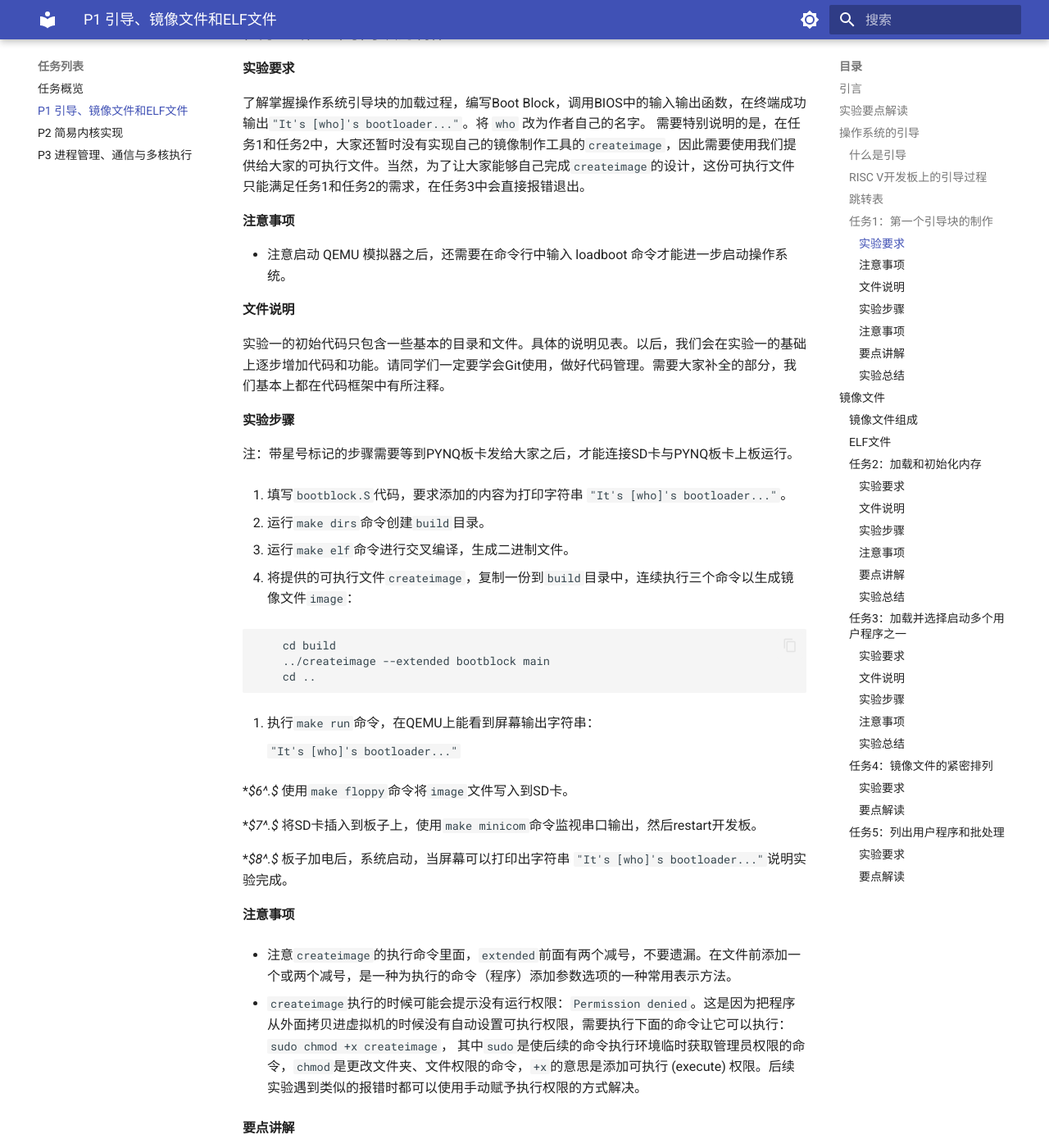
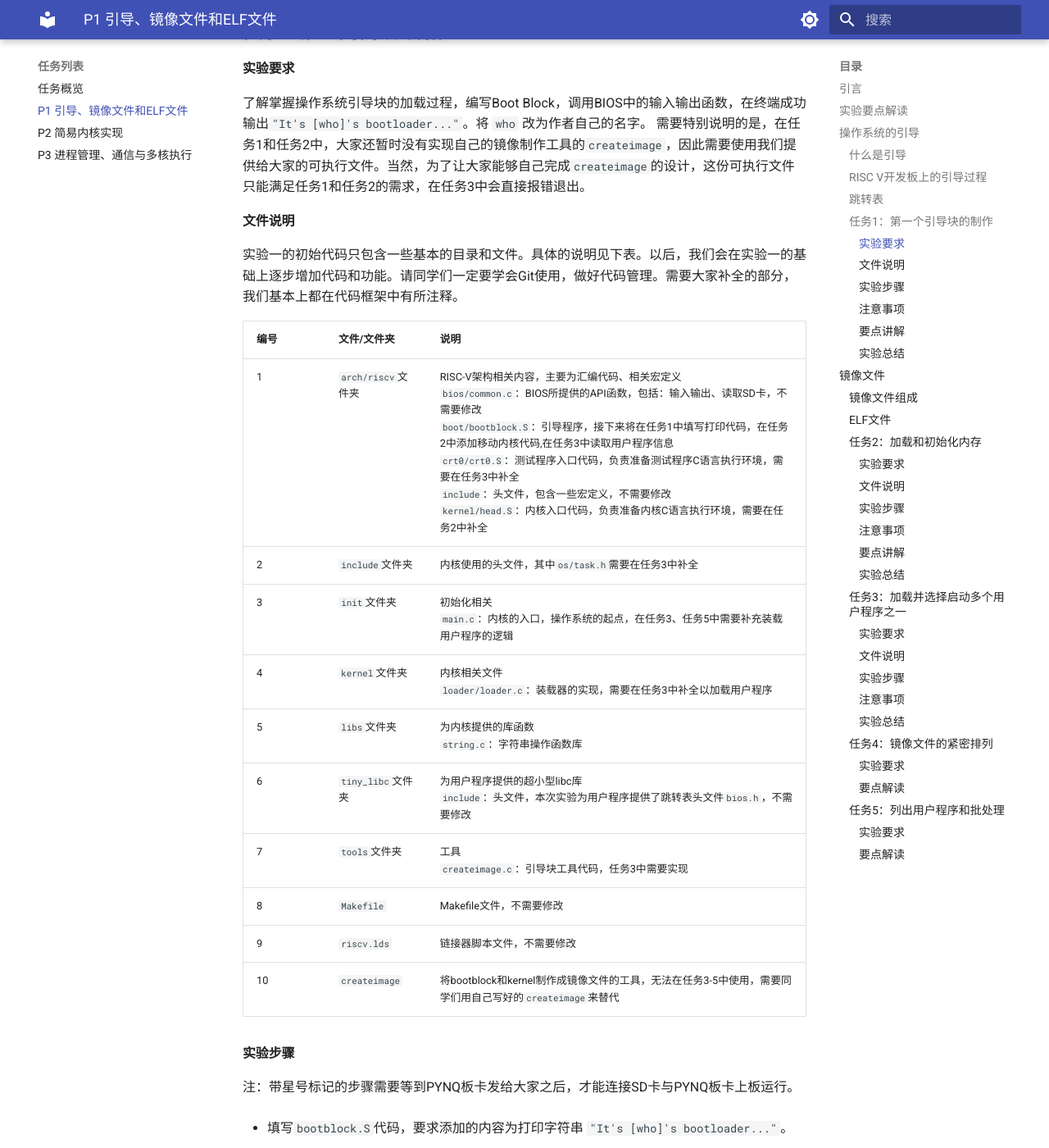
Before and after one commit to SparkBubble/ucas-oslab-guidebook, an MkDocs documentation site: the page built from docs/tasks/p1.md, in a window 1280 px wide and 1400 px high, scrolled down 3488 px. Shown: the whole window at 82% size. Built offline with MkDocs 1.6.1 and Material for MkDocs 9.7.7, drawn with Linux system fonts in a browser that asks for light colours; some of the changed text lies outside the part shown.

Commit message:
Finish P1

````diff
--- a/docs/tasks/p1.md
+++ b/docs/tasks/p1.md
@@ -70,98 +70,103 @@
 
 跳转表的初始化代码与相应的API已提供给大家，同学们只需了解其过程即可。
 
-### 任务1：第一个引导块的制作
+### 任务1：第一个引导块的制作 {#p1-task1}
 
 #### 实验要求
 
 了解掌握操作系统引导块的加载过程，编写Boot Block，调用BIOS中的输入输出函数，在终端成功输出`"It's [who]'s bootloader..."`。将 `who` 改为作者自己的名字。
 需要特别说明的是，在任务1和任务2中，大家还暂时没有实现自己的镜像制作工具的`createimage`，因此需要使用我们提供给大家的可执行文件。当然，为了让大家能够自己完成`createimage`的设计，这份可执行文件只能满足任务1和任务2的需求，在任务3中会直接报错退出。
 
-#### 注意事项
-
-- 注意启动 QEMU 模拟器之后，还需要在命令行中输入 loadboot 命令才能进一步启动操作系统。
 
 #### 文件说明
 
-实验一的初始代码只包含一些基本的目录和文件。具体的说明见表。以后，我们会在实验一的基础上逐步增加代码和功能。请同学们一定要学会Git使用，做好代码管理。需要大家补全的部分，我们基本上都在代码框架中有所注释。
+实验一的初始代码只包含一些基本的目录和文件。具体的说明见下表。以后，我们会在实验一的基础上逐步增加代码和功能。请同学们一定要学会Git使用，做好代码管理。需要大家补全的部分，我们基本上都在代码框架中有所注释。
 
-<!-- Table: P1文件说明{tab:p1-files - Manual review needed -->
+|编号  | 文件/文件夹  | 说明              |
+|----|--------------|------------------|
+|1 |    `arch/riscv`文件夹 | RISC-V架构相关内容，主要为汇编代码、相关宏定义 <br/>`bios/common.c`：BIOS所提供的API函数，包括：输入输出、读取SD卡，不需要修改 <br/>`boot/bootblock.S`：引导程序，接下来将在任务1中填写打印代码，在任务2中添加移动内核代码,在任务3中读取用户程序信息 <br/>`crt0/crt0.S`：测试程序入口代码，负责准备测试程序C语言执行环境，需要在任务3中补全<br/>`include`：头文件，包含一些宏定义，不需要修改 <br/>`kernel/head.S`：内核入口代码，负责准备内核C语言执行环境，需要在任务2中补全 |
+|2 |    `include`文件夹 |    内核使用的头文件，其中`os/task.h`需要在任务3中补全 | \hline
+|3 |    `init`文件夹 | 初始化相关 <br/>`main.c`：内核的入口，操作系统的起点，在任务3、任务5中需要补充装载用户程序的逻辑 |
+|4 |    `kernel`文件夹 |内核相关文件 <br/>`loader/loader.c`：装载器的实现，需要在任务3中补全以加载用户程序 |
+|5 |    `libs`文件夹 |为内核提供的库函数 <br/>`string.c`：字符串操作函数库 |
+|6 | `tiny_libc`文件夹 |为用户程序提供的超小型libc库 <br/>`include`：头文件，本次实验为用户程序提供了跳转表头文件`bios.h`，不需要修改 |
+|7 | `tools`文件夹 |工具 <br/>`createimage.c`：引导块工具代码，任务3中需要实现 |
+|8 |    `Makefile`      | Makefile文件，不需要修改 | \hline
+|9 |    `riscv.lds`      | 链接器脚本文件，不需要修改 | \hline
+|10 |    `createimage`     | 将bootblock和kernel制作成镜像文件的工具，无法在任务3-5中使用，需要同学们用自己写好的`createimage`来替代 | \hline
+
+
 
 #### 实验步骤
 
 注：带星号标记的步骤需要等到PYNQ板卡发给大家之后，才能连接SD卡与PYNQ板卡上板运行。
 
 
-1.  填写`bootblock.S`代码，要求添加的内容为打印字符串 `"It's [who]'s bootloader..."`。
+-  填写`bootblock.S`代码，要求添加的内容为打印字符串 `"It's [who]'s bootloader..."`。
 
 
-2.  运行`make dirs`命令创建`build`目录。
+-  运行`make dirs`命令创建`build`目录。
 
 
-3.  运行`make elf`命令进行交叉编译，生成二进制文件。
+-  运行`make elf`命令进行交叉编译，生成二进制文件。
 
 
-4.  将提供的可执行文件`createimage`，复制一份到`build`目录中，连续执行三个命令以生成镜像文件`image`：
+-  将提供的可执行文件`createimage`，复制一份到`build`目录中，连续执行三个命令以生成镜像文件`image`：
 
-```
+```bash
     cd build
     ../createimage --extended bootblock main
     cd ..
-
 ```
 
-
-
-5.  执行`make run`命令，在QEMU上能看到屏幕输出字符串：
+-  执行`make run`命令，在QEMU上能看到屏幕输出字符串：
 
 	`"It's [who]'s bootloader..."`
 
 
-**$6^*.$**  使用`make floppy`命令将`image`文件写入到SD卡。
+-  *使用`make floppy`命令将`image`文件写入到SD卡。
 
 
-**$7^*.$**  将SD卡插入到板子上，使用`make minicom`命令监视串口输出，然后restart开发板。
+-  *将SD卡插入到板子上，使用`make minicom`命令监视串口输出，然后restart开发板。
 
 
-**$8^*.$**  板子加电后，系统启动，当屏幕可以打印出字符串 `"It's [who]'s bootloader..."`说明实验完成。
+-  *板子加电后，系统启动，当屏幕可以打印出字符串 `"It's [who]'s bootloader..."`说明实验完成。
+
+!!! Warning 提醒
+    注意启动 QEMU 模拟器之后，还需要在命令行中输入 loadboot 命令才能进一步启动操作系统。
 
 #### 注意事项
 
 
-- 注意`createimage`的执行命令里面，`extended`前面有两个减号，不要遗漏。在文件前添加一个或两个减号，是一种为执行的命令（程序）添加参数选项的一种常用表示方法。
+注意`createimage`的执行命令里面，`extended`前面有两个减号，不要遗漏。在文件前添加一个或两个减号，是一种为执行的命令（程序）添加参数选项的一种常用表示方法。
 
 
-- `createimage`执行的时候可能会提示没有运行权限：`Permission denied`。这是因为把程序从外面拷贝进虚拟机的时候没有自动设置可执行权限，需要执行下面的命令让它可以执行：`sudo chmod +x createimage`，
-    其中`sudo`是使后续的命令执行环境临时获取管理员权限的命令，`chmod`是更改文件夹、文件权限的命令，`+x`的意思是添加可执行 (execute) 权限。后续实验遇到类似的报错时都可以使用手动赋予执行权限的方式解决。
+`createimage`执行的时候可能会提示没有运行权限：`Permission denied`。这是因为把程序从外面拷贝进虚拟机的时候没有自动设置可执行权限，需要执行下面的命令让它可以执行：`sudo chmod +x createimage`，其中`sudo`是使后续的命令执行环境临时获取管理员权限的命令，`chmod`是更改文件夹、文件权限的命令，`+x`的意思是添加可执行 (execute) 权限。后续实验遇到类似的报错时都可以使用手动赋予执行权限的方式解决。
 
 #### 要点讲解
 
 任务1中需要补全的位置都用与 `"//TODO:[p1-task1]`" 类似的样式做了标记，大家可以搜索该标记，从而能够更快定位到需要修改/补全的地方。对于后续的任务，我们也定义了类似的样式。
 
-同时，实验中的BIOS（即BBL）提供了若干与底层硬件相关的API，例如输入输出函数、读取SD卡函数。这些函数的具体实现较为复杂，且与操作系统本身无关，因此同学们只需要知道如何调用BIOS API即可。为了简化同学们的使用，BIOS内的各函数使用统一的入口地址`0x50150000`，即`bios\_func\_entry`。同学们在汇编语言层面调用的时候，需要把函数编号放在a7寄存器中，函数参数依次放入`a0`、`a1` ...寄存器中，然后`jal bios\_func\_entry`即可，可供调用的接口编号定义在`biosdef.h`中。这里给大家一个小小的提示：各位同学可以参考`common.c`里面的各个BIOS C语言函数原型，看看它们是如何填写参数、调用`call\_bios`函数的。如有对汇编代码的更多了解需求，请查询Project 0的RISC-V伪指令表。
+同时，实验中的BIOS（即BBL）提供了若干与底层硬件相关的API，例如输入输出函数、读取SD卡函数。这些函数的具体实现较为复杂，且与操作系统本身无关，因此同学们只需要知道如何调用BIOS API即可。为了简化同学们的使用，BIOS内的各函数使用统一的入口地址`0x50150000`，即`bios_func_entry`。同学们在汇编语言层面调用的时候，需要把函数编号放在a7寄存器中，函数参数依次放入`a0`、`a1` ...寄存器中，然后`jal bios_func_entry`即可，可供调用的接口编号定义在`biosdef.h`中。这里给大家一个小小的提示：各位同学可以参考`common.c`里面的各个BIOS C语言函数原型，看看它们是如何填写参数、调用`call_bios`函数的。如有对汇编代码的更多了解需求，请查询Project 0的RISC-V伪指令表。
 
 现将本次实验中用到的函数原型说明如下：
 
 
-- `void bios\_putstr(char *str)` 在终端打印字符串 `str`。
+- `void bios_putstr(char *str)` 在终端打印字符串 `str`。
 
 
-- `uintptr\_t bios\_sd\_read(unsigned mem\_address, unsigned num\_of\_blocks, unsigned block\_id)`
-	  从SD卡的第`block\_id`个扇区开始（扇区从`0`开始编号）读取`num\_of\_blocks`个扇区，放入内存`mem\_address`处。
+- `uintptr_t bios_sd_read(unsigned mem_address, unsigned num_of_blocks, unsigned block_id)`从SD卡的第`block_id`个扇区开始（扇区从`0`开始编号）读取`num_of_blocks`个扇区，放入内存`mem_address`处。
 
 
-- `uintptr\_t bios\_sd\_write(unsigned mem\_address, unsigned num\_of\_blocks, unsigned block\_id)`
-	  将内存`mem\_address`处的内容，写入到SD卡的第`block\_id`个扇区开始（扇区从`0`开始编号）的`num\_of\_blocks`个扇区中。
+- `uintptr_t bios_sd_write(unsigned mem_address, unsigned num_of_blocks, unsigned block_id)`将内存`mem_address`处的内容，写入到SD卡的第`block_id`个扇区开始（扇区从`0`开始编号）的`num_of_blocks`个扇区中。
+
+- `void bios_putchar(int ch)` 在终端打印字符`ch`。
 
 
-- `void bios\_putchar(int ch)` 在终端打印字符`ch`。
-
-
-- `int bios\_getchar()` 读取终端输入字符`ch`，如果未读取到任何字符则返回`-1`。
+- `int bios_getchar()` 读取终端输入字符`ch`，如果未读取到任何字符则返回`-1`。
 
 !!! note
-
-扩展名为`.S`和`.s`的汇编文件是不一样的。`.S`的汇编文件会被预处理，可以像C语言一样加预处理指令，比如`include`一类的。但`.s`文件不会进行预处理。
+    扩展名为`.S`和`.s`的汇编文件是不一样的。`.S`的汇编文件会被预处理，可以像C语言一样加预处理指令，比如`include`一类的。但`.s`文件不会进行预处理。
 
 #### 实验总结
 
@@ -181,8 +186,7 @@
 Boot Loader的后面；第三个部分是若干用户程序(App1, App2, ...)。它们在SD卡的位置如图所示。
 
 !!! note
-
-Boot Block通常位于存储介质的开头（第一条轨道上的第一个块），用于保存用于启动系统的特殊数据，Boot Loader即存储在Boot Block中的代码。
+    Boot Block通常位于存储介质的开头（第一条轨道上的第一个块），用于保存用于启动系统的特殊数据，Boot Loader即存储在Boot Block中的代码。
 
 ![Boot Loader、Kernel的位置](../images/p1-image1.png)
 
@@ -282,7 +286,7 @@
 
 #### 文件说明
 
-继续使用任务1的项目代码。
+继续使用 [任务1](#p1-task1)的项目代码。
 
 #### 实验步骤
 
@@ -330,28 +334,23 @@
 - 读取完内核后，boot loader最后需要完成的一个工作就是跳转到内核代码的入口，这个入口地址是哪里呢？其实我们在进行链接的时候已经将入口函数放到了内核文件的最前面，放到内存后，这个位置就是`0x50201000`。至于我们是怎么放的，大家可以参考预备课的内容。
 
 
-- 此外，读取用户输入的函数是`bios\_getchar(void)`，该函数会立即检测键盘输入。如果此时键盘没有任何键被按下会返回 -1；如果有某个键被按下则返回对应的ASCII码。因此，在做键盘输入相关的动作时需要自己想办法处理掉 -1 的情况，避免将 -1 当作真正的输入直接使用，否则屏幕上会看到很奇怪的输出。
+- 此外，读取用户输入的函数是`bios_getchar(void)`，该函数会立即检测键盘输入。如果此时键盘没有任何键被按下会返回 -1；如果有某个键被按下则返回对应的ASCII码。因此，在做键盘输入相关的动作时需要自己想办法处理掉 -1 的情况，避免将 -1 当作真正的输入直接使用，否则屏幕上会看到很奇怪的输出。
 
 #### 要点讲解
 
 加载内核这一个任务相对比较简单。只要把内核拷贝到`0x50201000`，再跳转过去即可。
 特别需要提示一下的是，如果常量的值较大，建议用如下形式载入常量：
 
-```
+```asm
 lui     a0,
 addi    a0, a0,
-
 ```
 
 若是编写汇编代码，建议使用伪指令`li rd, immediate`，将立即数`immediate`加载到寄存器`rd`当中。这条伪指令在最终的程序中可能会占1或2条指令空间，这一点需要注意。
 
 另外，一个需要注意的问题是内核占了几个扇区。这个在`createimage`的时候会显示。我们提供的`createimage`文件会把扇区的数目写在了头一个扇区的倒数第4个字节的位置(`0x502001fc`)，长度为2字节。用`lh`指令可以载入两字节到寄存器。为了与之兼容，任务3中这部分代码需要同学们由自己设计和实现，我们推荐大家也这样实现。
 
-最后大家需要填写一个`head.S`。这个文件的设计目标是为C语言的执行创建环境，包括创建栈空间和初始化bss段。
-具体过程是从Boot Loader先跳转到`head.S`的`\_start`，完成初始化，再从`\_start`跳到`main.c`中的`main`函数。其中最主要的是，要设置好C函数运行所需的栈空间。在本次实验中，我们把栈地址设置到
-`0x50500000`，也就是内核所在位置后面的一段空闲内存中。
-另外，还需要清空bss段所在的内存。C语言的未初始化全局变量之所以一般默认是0,是因为有操作系统为我们将bss段清零。为了保持C语言运行的一些相关约定，我们的操作系统也需要用汇编程序把bss段清零，然后才能跳到C语言函数中。在`head.S`为C语言准备好一系列环境以后，最后跳转到`main.c`
-的`main`函数。这样，我们从`main.c`的角度看到的就是和我们平时常用的C语言一样的环境了：函数在栈上运行，未初始化的全局变量默认为0,从`main`函数开始执行。自然，同学们将会遇到一个问题：bss段的内存地址范围是多少呢？这里给大家一点提示——可以到链接器脚本`riscv.lds`中寻找。关于链接器脚本的功能在Project 0中有所介绍。
+最后大家需要填写一个`head.S`。这个文件的设计目标是为C语言的执行创建环境，包括创建栈空间和初始化bss段。具体过程是从Boot Loader先跳转到`head.S`的`_start`，完成初始化，再从`_start`跳到`main.c`中的`main`函数。其中最主要的是，要设置好C函数运行所需的栈空间。在本次实验中，我们把栈地址设置到`0x50500000`，也就是内核所在位置后面的一段空闲内存中。另外，还需要清空bss段所在的内存。C语言的未初始化全局变量之所以一般默认是0,是因为有操作系统为我们将bss段清零。为了保持C语言运行的一些相关约定，我们的操作系统也需要用汇编程序把bss段清零，然后才能跳到C语言函数中。在`head.S`为C语言准备好一系列环境以后，最后跳转到`main.c`的`main`函数。这样，我们从`main.c`的角度看到的就是和我们平时常用的C语言一样的环境了：函数在栈上运行，未初始化的全局变量默认为0,从`main`函数开始执行。自然，同学们将会遇到一个问题：bss段的内存地址范围是多少呢？这里给大家一点提示——可以到链接器脚本`riscv.lds`中寻找。关于链接器脚本的功能在 [编译工具链](../guide/toolchain.md) 中有所介绍。
 
 #### 实验总结
 
@@ -367,16 +366,15 @@
 
 `createimage`文件中大部分函数已经完成，需要同学们实现以下函数的功能：
 
-**`write\_img\_info()`**  将kernel所占扇区数和用户程序的数目写入`image`文件的特定位置供系统启动时读取。
+`write_img_info()`  将kernel所占扇区数和用户程序的数目写入`image`文件的特定位置供系统启动时读取。
 
-完成了`createimage`之后，本任务还需要在`main.c`中添加对应的代码，在屏幕上打印出 `"Hello OS"` 之后，通过交互式输入task id的方式，加载并执行task id对应的程序（task id必须小于task总数，这一点也会检查）。还需要实现加载所需的函数`load\_task\_img`，其位于`loader.c`中，主要功能是从SD卡中拷贝指定的用户程序到内存中。任务三可以使用task id作为传入参数。
+完成了`createimage`之后，本任务还需要在`main.c`中添加对应的代码，在屏幕上打印出 `"Hello OS"` 之后，通过交互式输入task id的方式，加载并执行task id对应的程序（task id必须小于task总数，这一点也会检查）。还需要实现加载所需的函数`load_task_img`，其位于`loader.c`中，主要功能是从SD卡中拷贝指定的用户程序到内存中。任务三可以使用task id作为传入参数。
 
 用户程序拷贝进内存后，同样需要进行C语言运行环境的初始化，包括堆栈和bss段的初始化，这部分代码在`crt0.S`中，需要同学们实现。
 
 细心的同学可能已经发现了，各个用户程序的入口点都已经在`Makefile`中自动计算了，即App1入口点为`0x52000000`、App2入口点为`0x52010000` ... 这样做的原因有如下两方面：一方面是我们现在的操作系统暂未实现虚拟内存机制，只能在物理地址上将各个用户程序错开；另一方面，在编译时候计算入口点的话，大家就可以直接把用户程序的扇区拷贝到对应的位置上去，这样也简化了大家的实现。
 
-需要注意的是，在本学期的实验中，内核的代码和数据都存放在 `0x50200000-
-0x51ffffff` 内存范围内，因此同学们需要把用户程序加载到`0x52000000`开始的内存区域中，以初步实现内核与用户的地址分离。这一点在Project 2中会作为一个检查点，请同学们在加载时额外注意一下。
+需要注意的是，在本学期的实验中，内核的代码和数据都存放在 `0x50200000-0x51ffffff` 内存范围内，因此同学们需要把用户程序加载到`0x52000000`开始的内存区域中，以初步实现内核与用户的地址分离。这一点在Project 2中会作为一个检查点，请同学们在加载时额外注意一下。
 
 #### 文件说明
 
@@ -391,7 +389,7 @@
 
 
 
-- 在`main.c`中根据键盘输入的task id，使用`load\_task\_img`加载相应的用户程序，并执行之。
+- 在`main.c`中根据键盘输入的task id，使用`load_task_img`加载相应的用户程序，并执行之。
 
 
 - 执行 `make all` 命令进行交叉编译，并使用同学们自己写的`createimage`在`build`目录内生成`image`镜像文件。
@@ -439,9 +434,9 @@
 
 #### 要点解读
 
-当然，细心的同学已经发现，用户程序的ELF文件名在运行`createimage`的时候已经通过argv参数的形式传入其中，所以，在`create\_image`函数中，`*files`即为我们想要的task name。在本次实验中，kernel和各个用户程序之间紧密排列，因此同学们需要设计`task\_info\_t`结构体（`createimage.c`和`task.h`），来方便loader进行加载和定位。例如，loader需要根据task name来找到目标用户程序对应哪一个`task\_info\_t`结构体，也需要用户程序在`image`文件中的偏移量和大小来提取并放到指定的装载入口。`createimage`中获取偏移量和大小的方式，请同学们看一下`createimage.c`中的`write\_segment`函数。当然，各个用户程序的`task\_info\_t`结构体也需要写入`image`中作为App Info，等待内核的读取。具体的格式，以及应该怎么排列`image`文件中各个结构的顺序，请同学们自行思考实现。
+当然，细心的同学已经发现，用户程序的ELF文件名在运行`createimage`的时候已经通过argv参数的形式传入其中，所以，在`create_image`函数中，`*files`即为我们想要的task name。在本次实验中，kernel和各个用户程序之间紧密排列，因此同学们需要设计`task_info_t`结构体（`createimage.c`和`task.h`），来方便loader进行加载和定位。例如，loader需要根据task name来找到目标用户程序对应哪一个`task_info_t`结构体，也需要用户程序在`image`文件中的偏移量和大小来提取并放到指定的装载入口。`createimage`中获取偏移量和大小的方式，请同学们看一下`createimage.c`中的`write_segment`函数。当然，各个用户程序的`task_info_t`结构体也需要写入`image`中作为App Info，等待内核的读取。具体的格式，以及应该怎么排列`image`文件中各个结构的顺序，请同学们自行思考实现。
 
-此外，字符串处理的一些常用函数我们提供在了`libs/string.c`文件里面，大家可以根据自己的需要进行调用。接收键盘输入需要调用`bios\_getchar`函数，具体定义在`include/common.h`里面，大家可以参考函数定义进行调用。
+此外，字符串处理的一些常用函数我们提供在了`libs/string.c`文件里面，大家可以根据自己的需要进行调用。接收键盘输入需要调用`bios_getchar`函数，具体定义在`include/common.h`里面，大家可以参考函数定义进行调用。
 
 ### 任务5：列出用户程序和批处理
 
@@ -457,17 +452,17 @@
 
 该批处理任务需要用单独的名字去启动。注意是批处理，所以在kernel中输入一次启动命令，kernel应可以自动依次启动四个测试程序。批处理执行的“顺序”需要以某种方式来指定，如果把“顺序”定义在kernel中，一旦我们需要更改批处理作业的执行顺序，那么就必须重新编译内核，这不是一个批处理系统应该有的表现。因此，大家需要引入一个额外的“批处理文件”，并且可以使用一些命令来读取、写入、执行这个批处理文件。需要大家实现两个批处理相关的命令，一个是把顺序写入“批处理文件”，另一个是按“批处理文件”规定的顺序执行。
 
-注意，“批处理文件”作为一种“文件”，就不应该像内存中的内容一样易失，它应该存在于“外存”中，在我们实验中也就是写入到我们的image中。这个image上的空间应该在createimage的时候预留好。这样如果我们在其中写入过内容，重启操作系统后也依旧可以读到相同的内容。
+注意，“批处理文件”作为一种“文件”，就不应该像内存中的内容一样易失，它应该存在于“外存”中，在我们实验中也就是写入到我们的image中。这个image上的空间应该在`createimage`的时候预留好。这样如果我们在其中写入过内容，重启操作系统后也依旧可以读到相同的内容。
 
 #### 要点解读
 
-在任务4中，每个用户程序的信息都被存入task\_info\_t结构体中，其中包含了名字信息，可以借此来列出所有的用户程序的名字。
+在任务4中，每个用户程序的信息都被存入`task_info_t`结构体中，其中包含了名字信息，可以借此来列出所有的用户程序的名字。
 
 对于批处理，首先要完成多个程序的加载，并依次执行。让一个用户程序运行结束后直接跳转到另一个用户程序是不合理的，也是不符合操作系统的安全规则的。因此，同学们需要考虑在代码上实现一种机制，使得用户程序运行结束后会跳转回kernel中，而kernel会再直接跳转到下一个用户程序运行。
 
 其次，每个程序都会有输出，且后面的程序需要用前面的输出作为输入，这就需要约定一种存放该数据的方式，建议约定固定的内存地址。而且，数字的长度也需要约定。
 
-此外，“批处理文件”存在于image中，在我们启动操作系统后可以读取和写入，因此我们需要在createimage时为其预留好一定的空间。此外，前面的任务中我们都没有用到sd卡的写接口，这里需要用到，具体接口定义请同学们参见前面的任务书，使用与bios\_sd\_read类似的bios\_sd\_write函数。
+此外，“批处理文件”存在于image中，在我们启动操作系统后可以读取和写入，因此我们需要在`createimage`的时候为其预留好一定的空间。此外，前面的任务中我们都没有用到sd卡的写接口，这里需要用到，具体接口定义请同学们参见前面的任务书，使用与`bios_sd_read`类似的`bios_sd_write`函数。
 
 在上述任务中，批处理文件的大小、位置、内容格式均不做要求，命令也不做格式要求，请同学们自行思考实现。
 
````
Also changed, not shown: other parts of docs/tasks/p1.md (+8 -11 lines).
